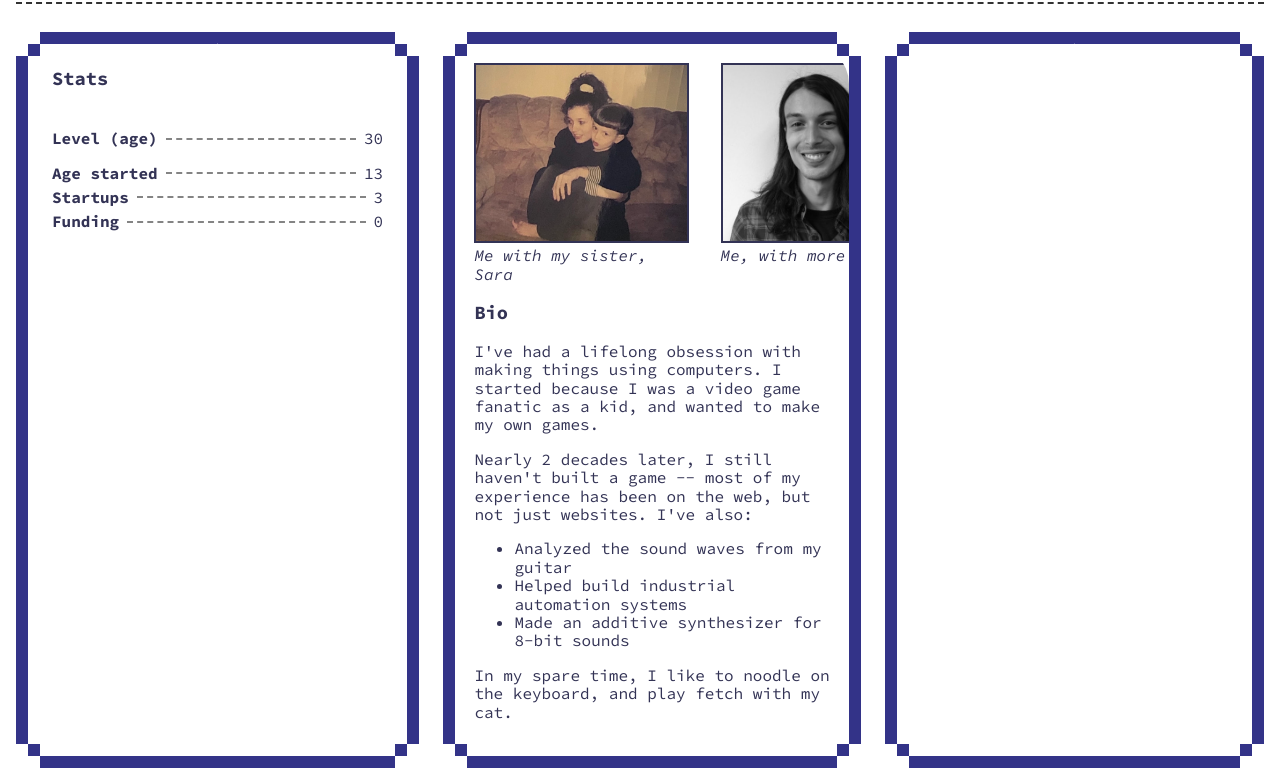
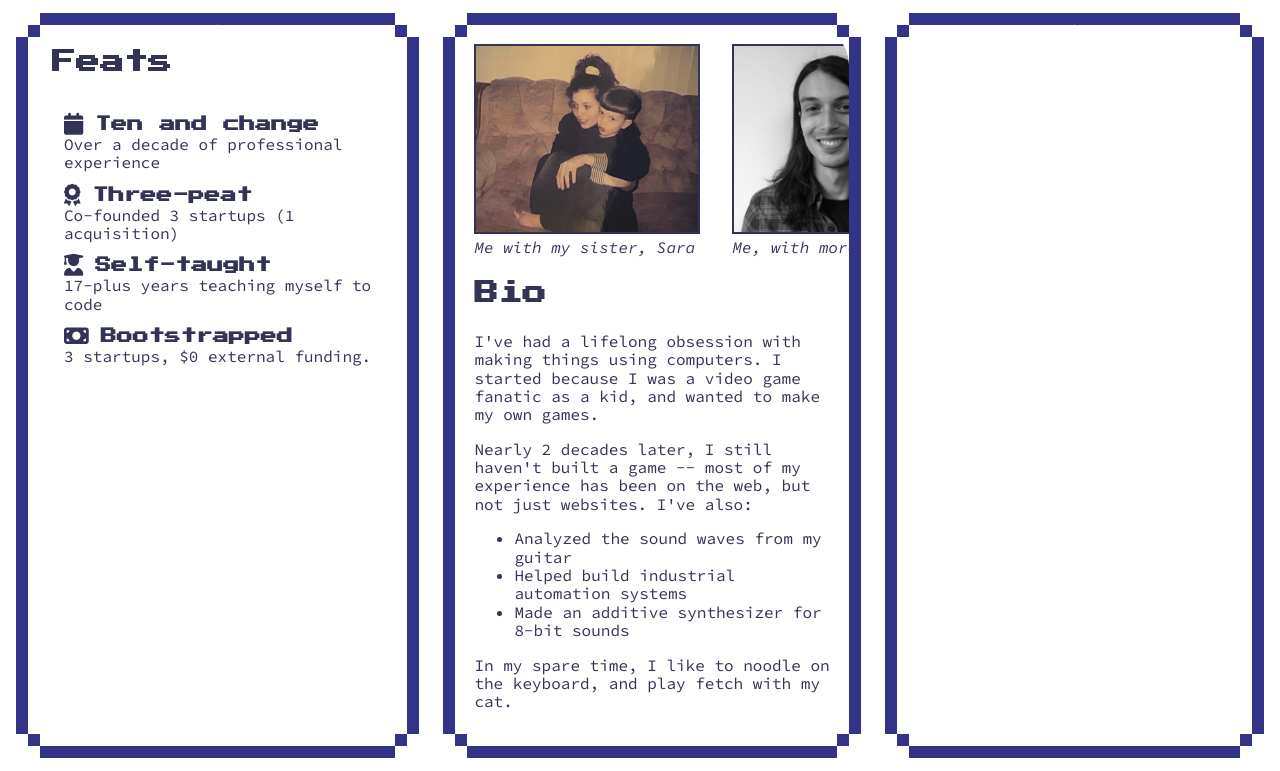
Before and after one commit to ajpocus/austinpocus.com, an Eleventy site: page index.njk in a window 1280 px wide. Shown: the part 116-887 px from the top of the page. Built offline with nearby package versions, Linux system fonts and the light colour scheme; Eleventy itself is replaced by a stand-in of ours; files that its build step writes are made by us from their sources; what eleventy-plugin-sass would draw is missing.

Commit message:
playing with content

```diff
--- a/_includes/layouts/base.njk
+++ b/_includes/layouts/base.njk
@@ -4,9 +4,12 @@
 <head>
     <meta charset="utf-8">
     <meta name="viewport" content="width=device-width, initial-scale=1">
+    <link rel="icon" href="/favicon.png">
+
     <link rel="preconnect" href="https://fonts.googleapis.com">
     <link rel="preconnect" href="https://fonts.gstatic.com" crossorigin>
     <link href="https://fonts.googleapis.com/css2?family=Press+Start+2P&family=Source+Code+Pro:ital,wght@0,400;0,700;1,400;1,700&family=Overpass:ital,wght@0,400;0,700;1,400;1,700&display=swap" rel="stylesheet">
+    <script src="https://kit.fontawesome.com/cc7111bda4.js" crossorigin="anonymous"></script>
 
     <link rel="stylesheet" href="/css/normalize.css">
     <link rel="stylesheet" href="/css/global.css">
@@ -19,7 +22,7 @@
     <header id="main-header">
         <div class="heading-group">
             <h1 class="heading">Austin Pocus</h1>
-            <h2 class="subheading">My personal site</h2>
+            <aside class="subheading">My personal site</aside>
         </div>
 
         <div class="links">
--- a/css/global.scss
+++ b/css/global.scss
@@ -21,7 +21,7 @@ main {
     flex: 1 0 auto;
 }
 
-h1 {
+h1, h2 {
     font-family: "Press Start 2P", monospace;
 }
 
--- a/css/index.scss
+++ b/css/index.scss
@@ -35,6 +35,31 @@
 
         .section-name {
             margin: 12px;
+        }
+
+        .feat-list {
+            list-style: none;
+            margin: 0;
+            padding: 12px;
+
+            .feat {
+                grid-row: auto;
+                margin: 0.75em;
+
+                header {
+                    display: flex;
+                    align-items: baseline;
+
+                    i {
+                        font-size: 22px;
+                    }
+
+                    h2 {
+                        font-size: 16px;
+                        margin: 0 12px;
+                    }
+                }
+            }
         }
 
         .stat-list {
@@ -81,7 +106,7 @@
         margin-right: 2em;
 
         img.picture {
-            height: 180px;
+            height: 190px;
             width: auto;
             border: 2px solid $textColor;
         }
@@ -93,7 +118,7 @@
     }
 
     .content {
-        h3 {
+        .heading {
             margin: 1em 0;
         }
     }
--- a/index.njk
+++ b/index.njk
@@ -10,34 +10,50 @@
     <div class="sections">
         <section class="stats-section">
             <div class="heading-group">
-                <h3 class="section-name">Stats</h3>
+                <h2 class="section-name">Feats</h2>
             </div>
 
-            <ol class="stat-list">
-                <li class="level stat">
-                    <label class="name">Level (age)</label>
-                    <div class="dash"></div>
-                    <span class="value">30</span>
+            <ul class="feat-list">
+                <li class="feat">
+                    <header>
+                        <i class="fas fa-calendar"></i>
+                        <h2>Ten and change</h2>
+                    </header>
+                    <div class="description">
+                        Over a decade of professional experience
+                    </div>
                 </li>
 
-                <li class="stat">
-                    <label class="name">Age started</label>
-                    <div class="dash"></div>
-                    <span class="value">13</span>
+                <li class="feat">
+                    <header>
+                        <i class="fas fa-award"></i>
+                        <h2>Three-peat</h2>
+                    </header>
+                    <div class="description">
+                        Co-founded 3 startups (1 acquisition)
+                    </div>
                 </li>
 
-                <li class="stat">
-                    <label class="name">Startups</label>
-                    <div class="dash"></div>
-                    <span class="value">3</span>
+                <li class="feat">
+                    <header>
+                        <i class="fas fa-user-graduate"></i>
+                        <h2>Self-taught</h2>
+                    </header>
+                    <div class="description">
+                        17-plus years teaching myself to code
+                    </div>
                 </li>
 
-                <li class="stat">
-                    <label class="name">Funding</label>
-                    <div class="dash"></div>
-                    <span class="value">0</span>
+                <li class="feat">
+                    <header>
+                        <i class="fas fa-money-bill"></i>
+                        <h2>Bootstrapped</h2>
+                    </header>
+                    <div class="description">
+                        3 startups, $0 external funding.
+                    </div>
                 </li>
-            </ol>
+            </ul>
         </section>
 
         <section class="main-section">
@@ -53,7 +69,7 @@
             </div>
 
             <div class="content">
-                <h3>Bio</h3>
+                <h2 class="heading">Bio</h2>
 
                 <p>I've had a lifelong obsession with making things using computers. I started because I was a video game fanatic as a kid, and wanted to make my own games.</p>
 
```
Also changed, not shown: .eleventy.js, favicon.png (added).
